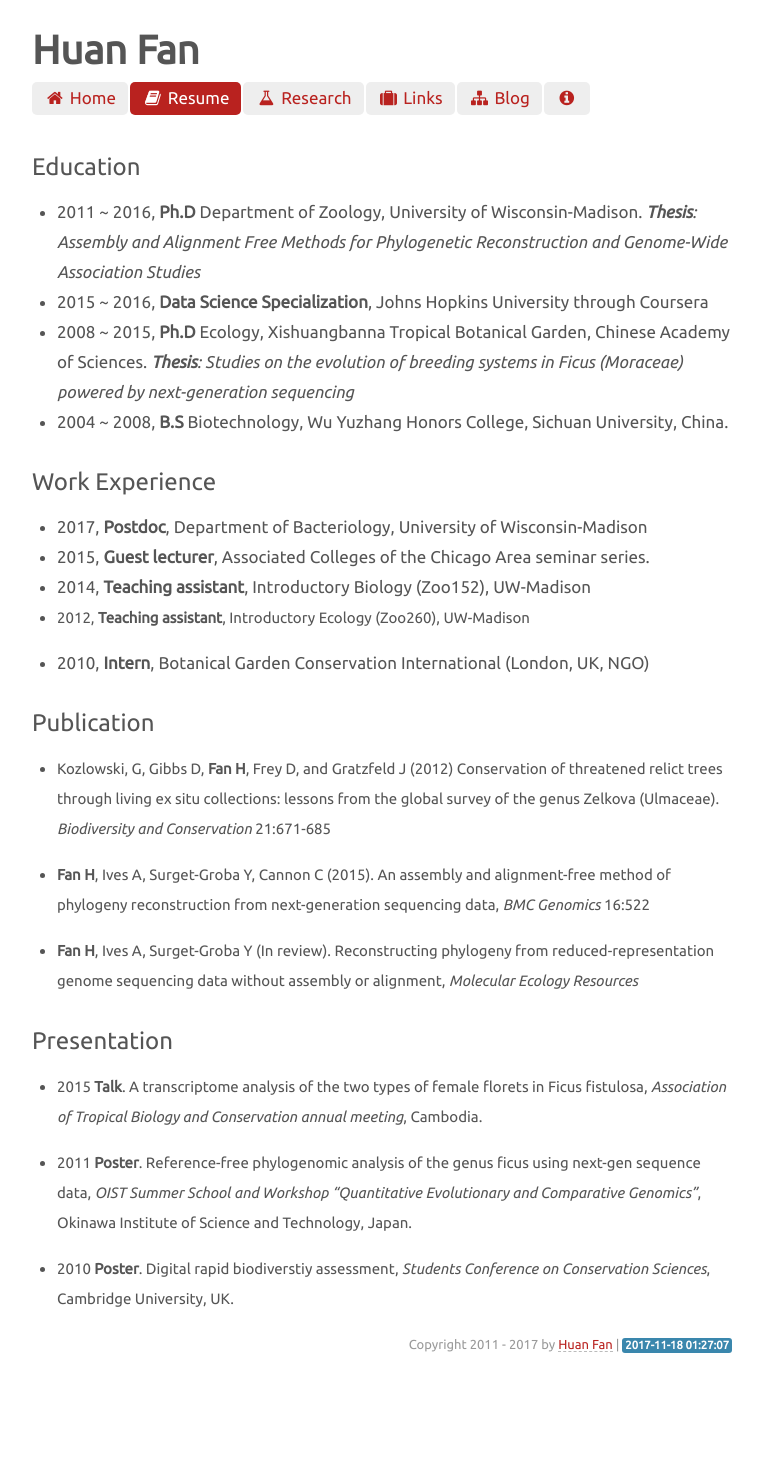
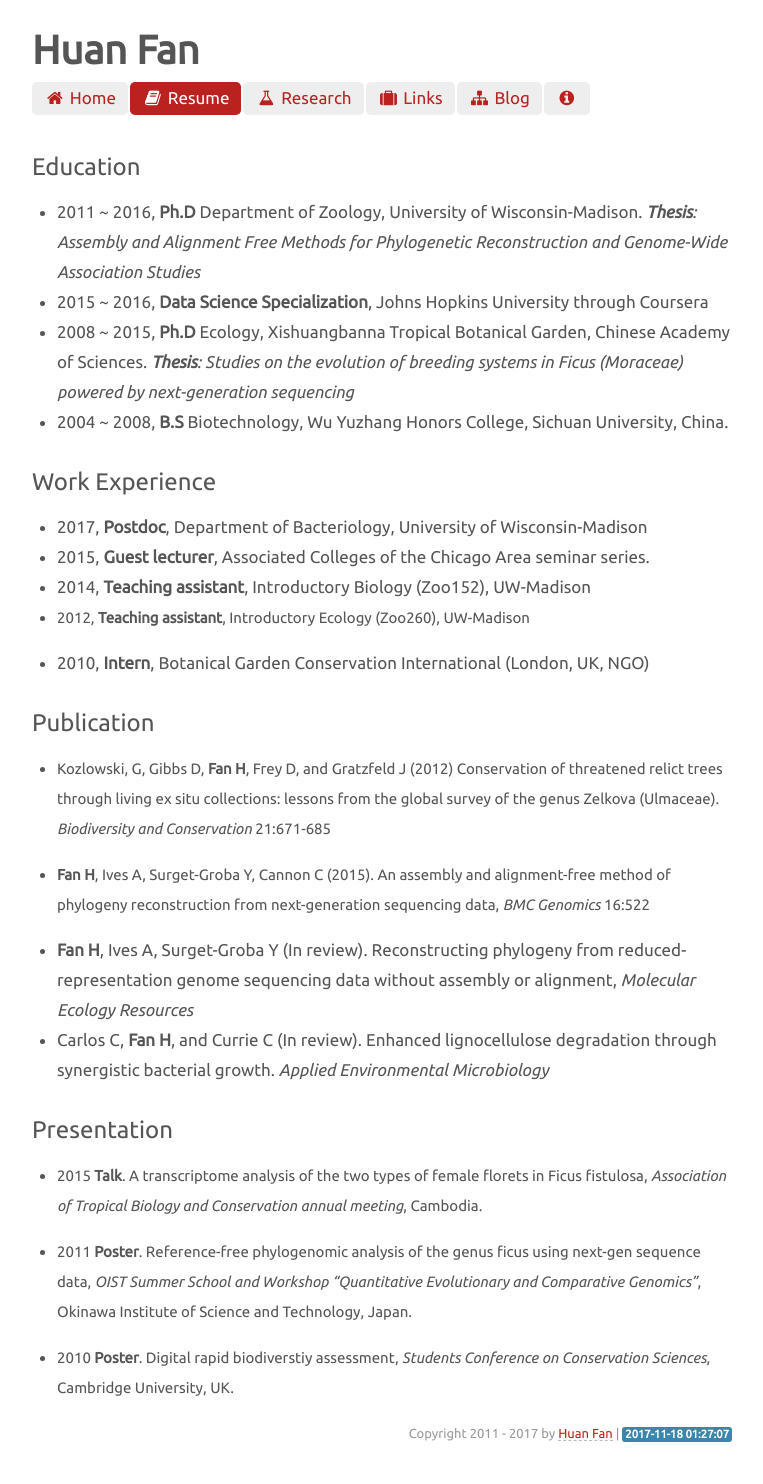
Before and after one commit to fanhuan/fanhuan.github.io, a Jekyll site: the page built from resume.md, in a window 1280 px wide. Shown: the whole page, without its empty margins (258-1021 px from the left). Built offline with Jekyll 4.4.1, drawn with Linux system fonts in a browser that asks for light colours; before the commit the page ends 1395 px from its top, so only the background shows below that.

Commit message:
camila's paper

```diff
--- a/resume.md
+++ b/resume.md
@@ -37,6 +37,7 @@ _**Thesis**: Studies on the evolution of breeding systems in Ficus (Moraceae) po
 +	**Fan H**, Ives A, Surget-Groba Y, Cannon C (2015). An assembly and alignment-free method of phylogeny reconstruction from next-generation sequencing data, _BMC Genomics_ 16:522
 
 +	**Fan H**, Ives A, Surget-Groba Y (In review). Reconstructing phylogeny from reduced-representation genome sequencing data without assembly or alignment, _Molecular Ecology Resources_
++ Carlos C, **Fan H**, and Currie C (In review). Enhanced lignocellulose degradation through synergistic bacterial growth. _Applied Environmental Microbiology_
 
 
 ## Presentation
```
